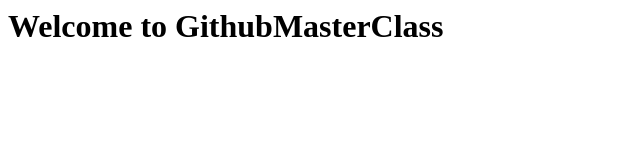
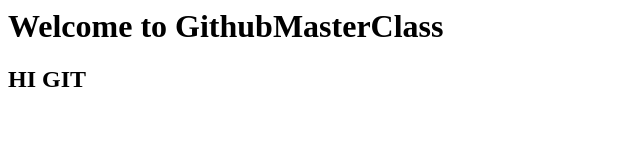
Before and after one commit to Abhijnaadapa/GITMASTERCLASS, a plain HTML site: page index.html in a window 1280 px wide. Shown: the whole page, without its empty margins (0-640 px from the left). Drawn offline with Linux system fonts and the light colour scheme.

Commit message:
Added h2

```diff
--- a/index.html
+++ b/index.html
@@ -1 +1,2 @@
 <h1>Welcome to GithubMasterClass</h1>
+<h2>HI GIT</h2>
```
